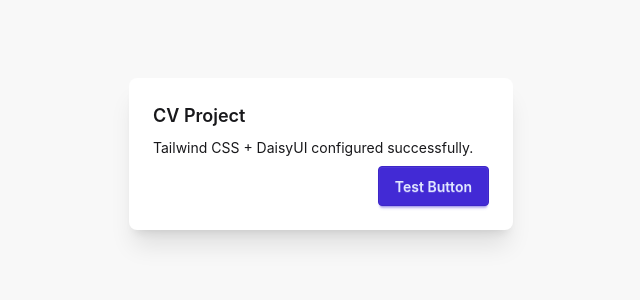
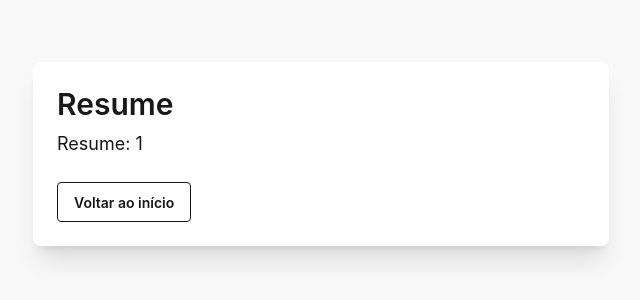
Before and after one commit to riricardo/cv, a React (Vite) app: page /cv/1 in a window 1280 px wide. Shown: the part 246-546 px from the top of the page, without its empty margins (319-959 px from the left). Built offline with nearby package versions, Linux system fonts and the light colour scheme.

Commit message:
feat: add application routing

```diff
--- a/package.json
+++ b/package.json
@@ -18,6 +18,7 @@
     "daisyui": "^5.7.14",
     "react": "^19.2.8",
     "react-dom": "^19.2.8",
+    "react-router-dom": "^7.18.2",
     "tailwindcss": "^4.3.3"
   },
   "devDependencies": {
--- a/src/App.tsx
+++ b/src/App.tsx
@@ -1,18 +1,13 @@
+import { Navigate, Route, Routes } from 'react-router-dom'
+import ResumePage from './pages/ResumePage.js'
+
 function App() {
   return (
-    <main className="min-h-screen bg-base-200 flex items-center justify-center">
-      <div className="card bg-base-100 shadow-xl w-96">
-        <div className="card-body">
-          <h1 className="card-title">CV Project</h1>
-
-          <p>Tailwind CSS + DaisyUI configured successfully.</p>
-
-          <div className="card-actions justify-end">
-            <button className="btn btn-primary">Test Button</button>
-          </div>
-        </div>
-      </div>
-    </main>
+    <Routes>
+      <Route element={<Navigate replace to="/software-en" />} path="/" />
+      <Route element={<ResumePage />} path="/:resumeId" />
+      <Route element={<Navigate replace to="/software-en" />} path="*" />
+    </Routes>
   )
 }
 
--- a/src/main.tsx
+++ b/src/main.tsx
@@ -1,10 +1,13 @@
 import { StrictMode } from 'react'
 import { createRoot } from 'react-dom/client'
+import { BrowserRouter } from 'react-router-dom'
 import './styles/global.css'
 import App from './App.tsx'
 
 createRoot(document.getElementById('root')!).render(
   <StrictMode>
-    <App />
+    <BrowserRouter basename="/cv">
+      <App />
+    </BrowserRouter>
   </StrictMode>,
 )
--- /dev/null
+++ b/src/pages/ResumePage.tsx
@@ -0,0 +1,30 @@
+import { Link, useParams } from 'react-router-dom'
+
+function ResumePage() {
+  const { resumeId } = useParams<{ resumeId: string }>()
+
+  return (
+    <main className="flex min-h-screen items-center justify-center bg-base-200 p-6">
+      <section className="card w-full max-w-xl bg-base-100 shadow-xl">
+        <div className="card-body gap-6">
+          <div className="space-y-2">
+            <h1 className="card-title text-3xl">Resume</h1>
+            {resumeId ? (
+              <p className="text-lg">Resume: {resumeId}</p>
+            ) : (
+              <p className="text-base-content/70">Nenhum currículo foi selecionado.</p>
+            )}
+          </div>
+
+          <div className="card-actions">
+            <Link className="btn btn-outline" to="/">
+              Voltar ao início
+            </Link>
+          </div>
+        </div>
+      </section>
+    </main>
+  )
+}
+
+export default ResumePage
```
Also changed, not shown: 1 other file (tests, documents, lock files or other folders).
